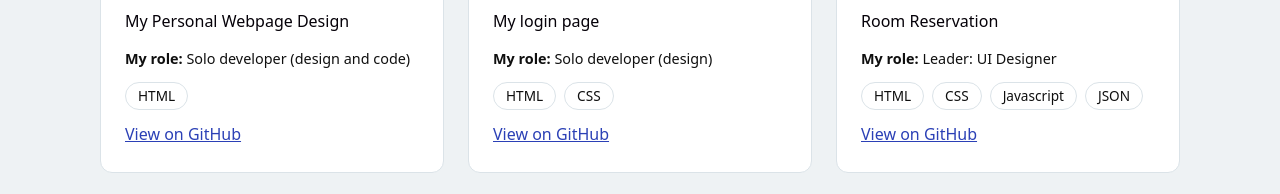
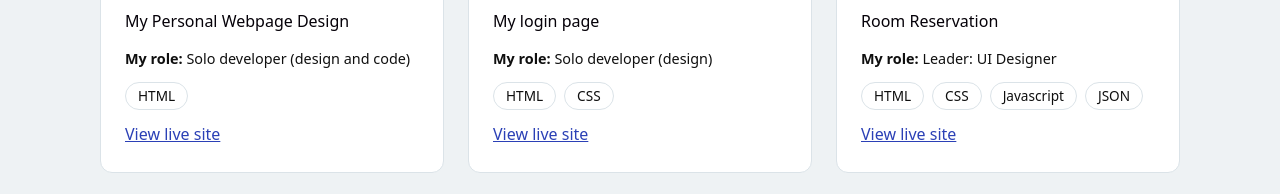
Before and after one commit to andrealorraine/andrealorraine.github.io, a plain HTML site: page index.html in a window 1280 px wide. Shown: the part 2428-2622 px from the top of the page. Drawn offline with Linux system fonts and the light colour scheme.

Commit message:
Update index.html

```diff
--- a/index.html
+++ b/index.html
@@ -103,7 +103,7 @@
             <p>My Personal Webpage Design</p>
             <p class="role-line"><strong>My role:</strong> Solo developer (design and code)</p>
             <ul class="tags"><li>HTML</li></ul>
-            <a href="https://github.com/andrealorraine/personal-webpage" target="_blank" rel="noopener">View on GitHub</a>
+            <a href="https://andrealorraine.github.io/personal-webpage/" target="_blank" rel="noopener">View live site</a>
           </article>
           <article class="box project">
             <img class="shot" src="image2.jfif" alt="Screenshot of my Login Page">
@@ -111,7 +111,7 @@
             <p>My login page</p>
             <p class="role-line"><strong>My role:</strong> Solo developer (design)</p>
             <ul class="tags"><li>HTML</li><li>CSS</li></ul>
-            <a href="https://github.com/andrealorraine/login-page" target="_blank" rel="noopener">View on GitHub</a>
+            <a href="https://andrealorraine.github.io/login-page/" target="_blank" rel="noopener">View live site</a>
           </article>
            <article class="box project">
             <img class="shot" src="website.jfif" alt="Screenshot of my Login Page">
@@ -119,7 +119,7 @@
             <p>Room Reservation</p>
             <p class="role-line"><strong>My role:</strong> Leader: UI Designer</p>
             <ul class="tags"><li>HTML</li><li>CSS</li><li>Javascript</li><li>JSON</li></ul>
-            <a href="https://github.com/andrealorraine/NAZKA-Villea" target="_blank" rel="noopener">View on GitHub</a>
+            <a href="https://andrealorraine.github.io/NAZKA-Villea/" target="_blank" rel="noopener">View live site</a>
           </article>
           <article class="box project">
             <img class="shot" src="pss.jfif" alt="Screenshot of my Login Page">
```
